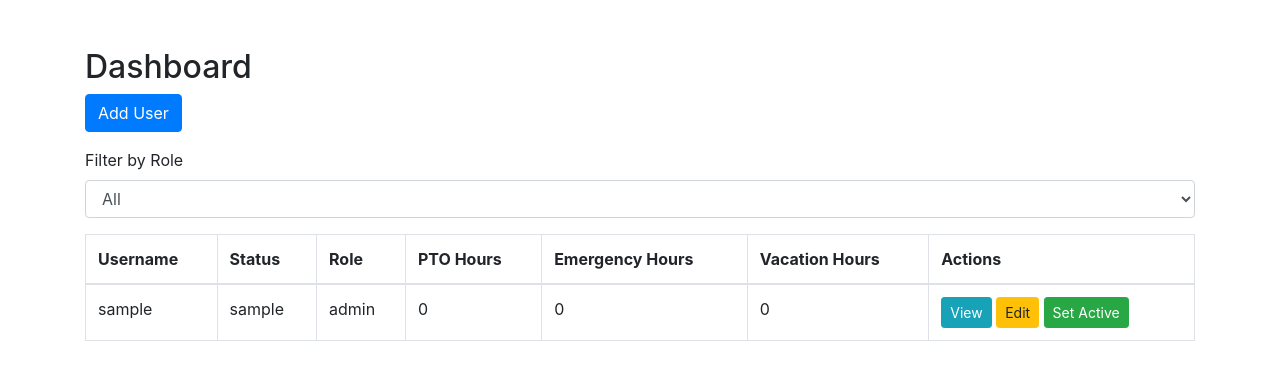
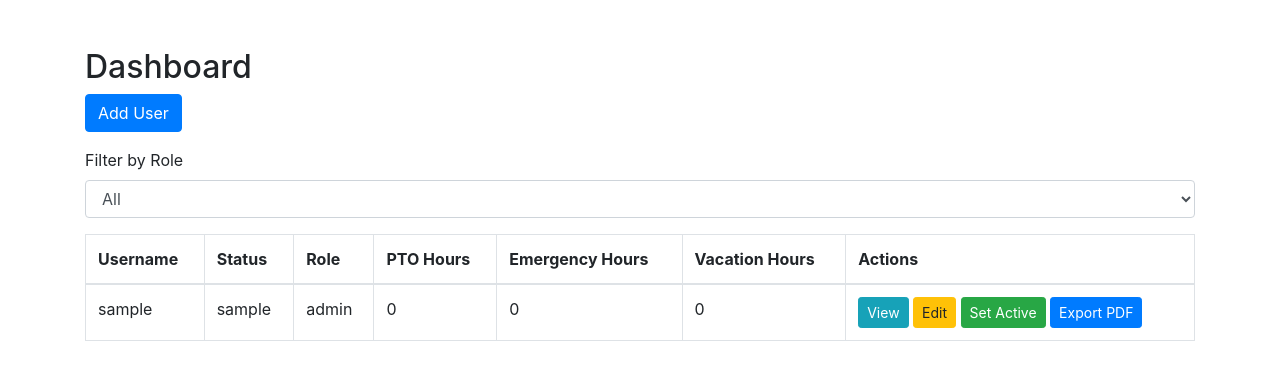
Before and after one commit to ChristopherStrom/PTO-Tracker, a Flask app: page /dashboard in a window 1280 px wide. Shown: the part 56-436 px from the top of the page. Run offline with Flask 3, Linux system fonts and the light colour scheme; the visitor is signed in with stand-in values (Sample User, id 1); data comes from the database, SQL or seed files in the repository; data that the repository does not hold is empty; some libraries are stand-ins or nearby versions.

Commit message:
Update dashboard.html

```diff
--- a/templates/dashboard.html
+++ b/templates/dashboard.html
@@ -50,6 +50,7 @@
                                     <button type="submit" class="btn btn-success btn-sm">Set Active</button>
                                 {% endif %}
                             </form>
+                            <a href="{{ url_for('view_user', user_id=data.user.id, export='pdf') }}" class="btn btn-primary btn-sm">Export PDF</a>
                         {% endif %}
                     </td>
                 </tr>
```
